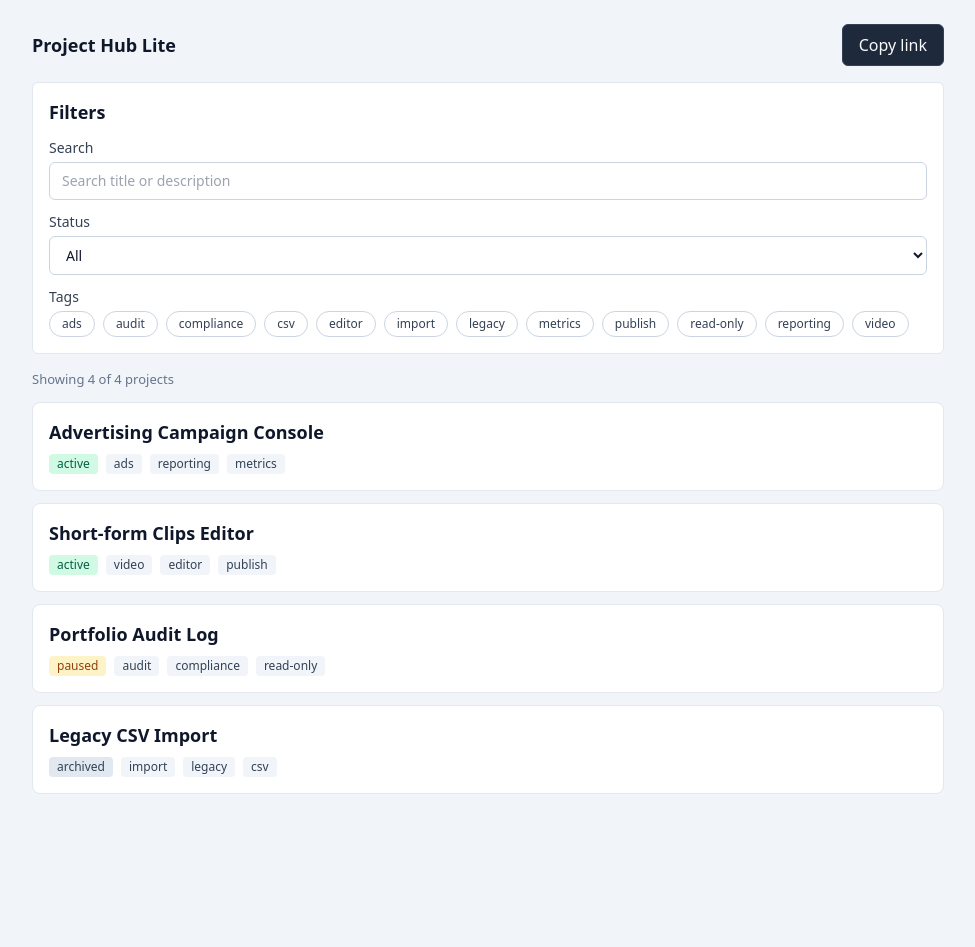
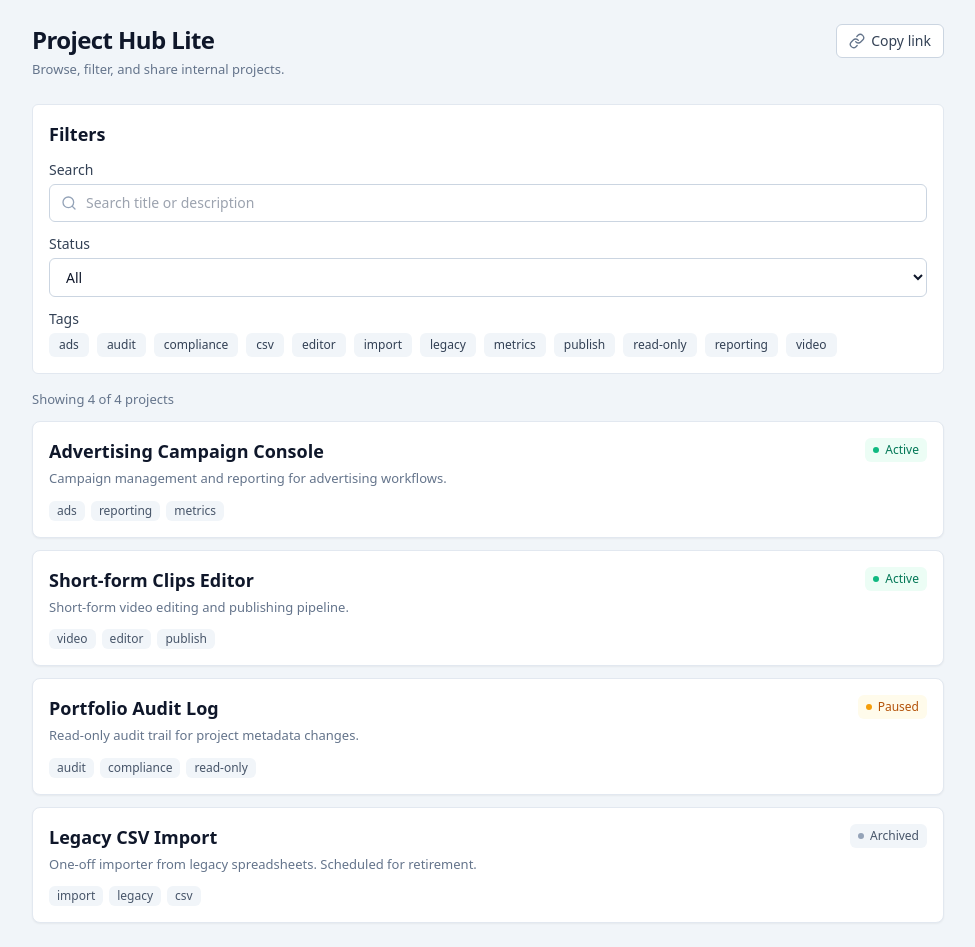
Before and after one commit to RizWaaN3024/project-hub, a React (Vite) app: page / in a window 1280 px wide. Shown: the whole page, without its empty margins (152-1127 px from the left). Before the commit the page ends 818 px from the top, so only its background shows below. Built offline with nearby package versions, Linux system fonts and the light colour scheme.

Commit message:
feat: refine visuals with lucide icons and consistent badge component

```diff
--- a/package.json
+++ b/package.json
@@ -11,6 +11,7 @@
     "test:watch": "vitest"
   },
   "dependencies": {
+    "lucide-react": "^1.14.0",
     "react": "^18.3.1",
     "react-dom": "^18.3.1"
   },
--- a/src/App.tsx
+++ b/src/App.tsx
@@ -90,10 +90,15 @@ export default function App() {
       </a>
       <div className="app-shell">
         <main aria-labelledby="app-title">
-          <div className="mb-4 flex items-center justify-between gap-3">
-            <Text as="h1" id="app-title" tone="title" className="!mb-0">
-              Project Hub Lite
-            </Text>
+          <div className="mb-6 flex items-start justify-between gap-3">
+            <div>
+              <Text as="h1" id="app-title" tone="title" className="!mb-0 !text-2xl !font-semibold tracking-tight">
+                Project Hub Lite
+              </Text>
+              <Text tone="muted" className="!mt-1">
+                Browse, filter, and share internal projects.
+              </Text>
+            </div>
             <CopyLinkButton />
           </div>
           <Filters state={state} setState={setState} allTags={allTags} />
--- a/src/features/detail/ProjectDetail.tsx
+++ b/src/features/detail/ProjectDetail.tsx
@@ -1,16 +1,12 @@
 import { useEffect, useRef } from "react";
-import { Button, Text } from "@/ui-stub";
-import type { Project, ProjectStatus } from "@/types";
+import { X } from "lucide-react";
+import { Text } from "@/ui-stub";
+import type { Project } from "@/types";
+import { StatusBadge } from "@/features/shared/StatusBadge";
 
 type Props = {
   project: Project;
   onClose: () => void;
-};
-
-const STATUS_TONE: Record<ProjectStatus, string> = {
-  active: "bg-emerald-100 text-emerald-800",
-  paused: "bg-amber-100 text-amber-800",
-  archived: "bg-slate-200 text-slate-700",
 };
 
 export function ProjectDetail({ project, onClose }: Props) {
@@ -46,56 +42,66 @@ export function ProjectDetail({ project, onClose }: Props) {
         aria-labelledby="detail-title"
         aria-describedby="detail-description"
         tabIndex={-1}
-        className="detail-panel absolute right-0 top-0 flex h-full w-full max-w-md flex-col overflow-y-auto bg-white p-6 shadow-2xl focus-visible:outline focus-visible:outline-2 focus-visible:outline-sky-500"
+        className="detail-panel absolute right-0 top-0 flex h-full w-full max-w-md flex-col overflow-y-auto bg-white shadow-2xl focus-visible:outline focus-visible:outline-2 focus-visible:outline-sky-500"
       >
-        <div className="flex items-start justify-between gap-2">
-          <Text as="h2" id="detail-title" tone="title" className="!mb-0">
+        <header className="flex items-start justify-between gap-3 border-b border-slate-200 px-6 py-4">
+          <div className="min-w-0 flex-1">
+            <div className="mb-2">
+              <StatusBadge status={project.status} />
+            </div>
+            <Text
+              as="h2"
+              id="detail-title"
+              tone="title"
+              className="!mb-0 break-words"
+            >
               {project.title}
             </Text>
-          <Button
-            variant="ghost"
+          </div>
+          <button
+            type="button"
             onClick={onClose}
             aria-label="Close detail panel"
-            className="!px-2 !py-0.5 text-lg leading-none"
+            className="inline-flex h-9 w-9 shrink-0 items-center justify-center rounded-md text-slate-500 transition hover:bg-slate-100 hover:text-slate-900 focus-visible:outline focus-visible:outline-2 focus-visible:outline-sky-500"
           >
-            ×
-          </Button>
-        </div>
+            <X className="h-4 w-4" aria-hidden="true" />
+          </button>
+        </header>
 
-        <span
-          className={`mt-2 inline-block w-fit rounded px-2 py-0.5 text-xs font-medium ${STATUS_TONE[project.status]}`}
-        >
-          {project.status}
-        </span>
-
-        <Text as="p" id="detail-description" tone="body" className="mt-3">
+        <div className="flex-1 px-6 py-4">
+          <Text as="p" id="detail-description" tone="body">
             {project.description}
           </Text>
 
-        <dl className="mt-4 grid grid-cols-[max-content_1fr] gap-x-3 gap-y-1 text-sm">
+          <dl className="mt-5 grid grid-cols-[max-content_1fr] gap-x-3 gap-y-1.5 text-sm">
             <dt className="font-medium text-slate-700">Owner</dt>
             <dd className="text-slate-600">{project.owner}</dd>
             <dt className="font-medium text-slate-700">Updated</dt>
             <dd className="text-slate-600">
               <time dateTime={project.updatedAt}>
-              {new Date(project.updatedAt).toLocaleDateString()}
+                {new Date(project.updatedAt).toLocaleDateString(undefined, {
+                  year: "numeric",
+                  month: "short",
+                  day: "numeric",
+                })}
               </time>
             </dd>
           </dl>
 
-        <div className="mt-4">
+          <div className="mt-5">
             <span className="text-sm font-medium text-slate-700">Tags</span>
-          <div className="mt-1 flex flex-wrap gap-2">
+            <div className="mt-1.5 flex flex-wrap gap-1.5">
               {project.tags.map((tag) => (
                 <span
                   key={tag}
-                className="rounded bg-slate-100 px-2 py-0.5 text-xs text-slate-700"
+                  className="rounded-md bg-slate-100 px-2 py-0.5 text-xs text-slate-600"
                 >
                   {tag}
                 </span>
               ))}
             </div>
           </div>
+        </div>
       </aside>
     </div>
   );
--- a/src/features/list/Filters.tsx
+++ b/src/features/list/Filters.tsx
@@ -1,4 +1,5 @@
 import { useEffect, useRef, useState, type ChangeEvent } from "react";
+import { Search } from "lucide-react";
 import { Button, Stack, Text } from "@/ui-stub";
 import type { ProjectStatus } from "@/types";
 import type { UrlState } from "@/hooks/useUrlState";
@@ -84,14 +85,20 @@ export function Filters({ state, setState, allTags }: Props) {
           <label htmlFor="filter-search" className="text-sm font-medium text-slate-700">
             Search
           </label>
+          <div className="relative">
+            <Search
+              aria-hidden="true"
+              className="pointer-events-none absolute left-3 top-1/2 h-4 w-4 -translate-y-1/2 text-slate-400"
+            />
             <input
               id="filter-search"
               type="search"
               value={searchInput}
               onChange={handleSearch}
               placeholder="Search title or description"
-            className="rounded-md border border-slate-300 px-3 py-2 text-sm focus-visible:outline focus-visible:outline-2 focus-visible:outline-sky-500"
+              className="w-full rounded-md border border-slate-300 bg-white py-2 pl-9 pr-3 text-sm focus-visible:outline focus-visible:outline-2 focus-visible:outline-sky-500"
             />
+          </div>
         </div>
 
         <div className="flex flex-col gap-1">
@@ -129,10 +136,10 @@ export function Filters({ state, setState, allTags }: Props) {
                   type="button"
                   aria-pressed={active}
                   onClick={() => toggleTag(tag)}
-                  className={`rounded-full border px-3 py-1 text-xs transition focus-visible:outline focus-visible:outline-2 focus-visible:outline-sky-500 focus-visible:outline-offset-2 ${
+                  className={`rounded-md px-2.5 py-1 text-xs font-medium transition focus-visible:outline focus-visible:outline-2 focus-visible:outline-sky-500 focus-visible:outline-offset-2 ${
                     active
-                      ? "border-sky-500 bg-sky-500 text-white"
-                      : "border-slate-300 bg-white text-slate-700 hover:bg-slate-100"
+                      ? "bg-sky-600 text-white"
+                      : "bg-slate-100 text-slate-700 hover:bg-slate-200"
                   }`}
                 >
                   {tag}
--- a/src/features/list/ProjectListItem.tsx
+++ b/src/features/list/ProjectListItem.tsx
@@ -1,17 +1,12 @@
 import type { KeyboardEvent } from "react";
 import { Card, Text } from "@/ui-stub";
-import type { Project, ProjectStatus } from "@/types";
+import type { Project } from "@/types";
+import { StatusBadge } from "@/features/shared/StatusBadge";
 
 type Props = {
   project: Project;
   isSelected: boolean;
   onSelect: (id: string) => void;
-};
-
-const STATUS_TONE: Record<ProjectStatus, string> = {
-  active: "bg-emerald-100 text-emerald-800",
-  paused: "bg-amber-100 text-amber-800",
-  archived: "bg-slate-200 text-slate-700",
 };
 
 export function ProjectListItem({ project, isSelected, onSelect }: Props) {
@@ -22,8 +17,6 @@ export function ProjectListItem({ project, isSelected, onSelect }: Props) {
     }
   };
 
-  const selectedRing = isSelected ? "ring-2 ring-sky-500" : "ring-0";
-
   return (
     <Card
       role="button"
@@ -31,21 +24,30 @@ export function ProjectListItem({ project, isSelected, onSelect }: Props) {
       aria-pressed={isSelected}
       onClick={() => onSelect(project.id)}
       onKeyDown={handleKey}
-      className={`cursor-pointer transition hover:shadow-md focus-visible:outline focus-visible:outline-2 focus-visible:outline-sky-500 focus-visible:outline-offset-2 ${selectedRing}`}
+      className={`relative cursor-pointer overflow-hidden transition hover:-translate-y-px hover:shadow-md focus-visible:outline focus-visible:outline-2 focus-visible:outline-sky-500 focus-visible:outline-offset-2 ${
+        isSelected ? "ring-2 ring-sky-500" : ""
+      }`}
     >
-      <Text as="h3" tone="title">
-        {project.title}
+      {isSelected && (
+        <span
+          aria-hidden="true"
+          className="absolute inset-y-0 left-0 w-1 bg-sky-500"
+        />
+      )}
+      <div className="flex items-start justify-between gap-3">
+        <Text as="h3" tone="title" className="!mb-0">
+          {project.title}
+        </Text>
+        <StatusBadge status={project.status} />
+      </div>
+      <Text tone="muted" className="!mt-1 line-clamp-1">
+        {project.description}
       </Text>
-      <div className="mt-1 flex flex-wrap items-center gap-2">
-        <span
-          className={`inline-block rounded px-2 py-0.5 text-xs font-medium ${STATUS_TONE[project.status]}`}
-        >
-          {project.status}
-        </span>
+      <div className="mt-3 flex flex-wrap items-center gap-1.5">
         {project.tags.map((tag) => (
           <span
             key={tag}
-            className="rounded bg-slate-100 px-2 py-0.5 text-xs text-slate-700"
+            className="rounded-md bg-slate-100 px-2 py-0.5 text-xs text-slate-600"
           >
             {tag}
           </span>
--- a/src/features/shared/CopyLinkButton.tsx
+++ b/src/features/shared/CopyLinkButton.tsx
@@ -1,5 +1,5 @@
 import { useEffect, useRef, useState } from "react";
-import { Button } from "@/ui-stub";
+import { Check, Link as LinkIcon } from "lucide-react";
 
 const FEEDBACK_DURATION_MS = 2000;
 
@@ -31,7 +31,7 @@ export function CopyLinkButton() {
     }
   };
 
-  const label = copied ? "Copied!" : failed ? "Copy failed" : "Copy link";
+  const label = copied ? "Copied" : failed ? "Copy failed" : "Copy link";
   const announcement = copied
     ? "Link copied to clipboard"
     : failed
@@ -40,9 +40,19 @@ export function CopyLinkButton() {
 
   return (
     <>
-      <Button variant="ghost" onClick={handleClick} aria-label="Copy link to current view">
-        {label}
-      </Button>
+      <button
+        type="button"
+        onClick={handleClick}
+        aria-label="Copy link to current view"
+        className="inline-flex items-center gap-1.5 rounded-md border border-slate-300 bg-white px-3 py-1.5 text-sm font-medium text-slate-700 transition hover:bg-slate-50 focus-visible:outline focus-visible:outline-2 focus-visible:outline-sky-500"
+      >
+        {copied ? (
+          <Check aria-hidden="true" className="h-4 w-4 text-emerald-600" />
+        ) : (
+          <LinkIcon aria-hidden="true" className="h-4 w-4 text-slate-500" />
+        )}
+        <span>{label}</span>
+      </button>
       <span role="status" aria-live="polite" className="sr-only">
         {announcement}
       </span>
--- /dev/null
+++ b/src/features/shared/StatusBadge.tsx
@@ -0,0 +1,22 @@
+import type { ProjectStatus } from "@/types";
+
+const STYLES: Record<ProjectStatus, { bg: string; text: string; dot: string }> = {
+  active: { bg: "bg-emerald-50", text: "text-emerald-700", dot: "bg-emerald-500" },
+  paused: { bg: "bg-amber-50", text: "text-amber-700", dot: "bg-amber-500" },
+  archived: { bg: "bg-slate-100", text: "text-slate-600", dot: "bg-slate-400" },
+};
+
+export function StatusBadge({ status }: { status: ProjectStatus }) {
+  const style = STYLES[status];
+  return (
+    <span
+      className={`inline-flex items-center gap-1.5 rounded-md px-2 py-1 text-xs font-medium capitalize ${style.bg} ${style.text}`}
+    >
+      <span
+        aria-hidden="true"
+        className={`h-1.5 w-1.5 rounded-full ${style.dot}`}
+      />
+      {status}
+    </span>
+  );
+}
```
Also changed, not shown: src/features/list/EmptyState.tsx (+9 -2 lines), 1 other file (tests, documents, lock files or other folders). Lines whose indentation alone changed are shown as unchanged.
